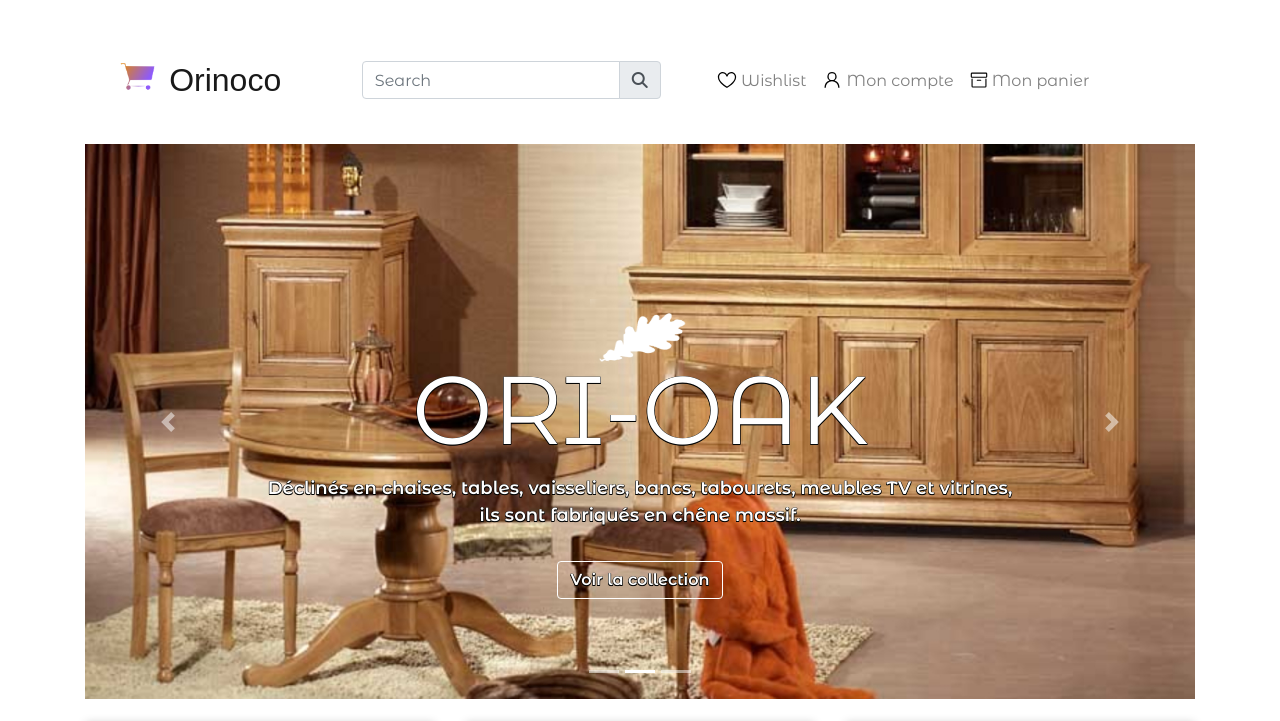
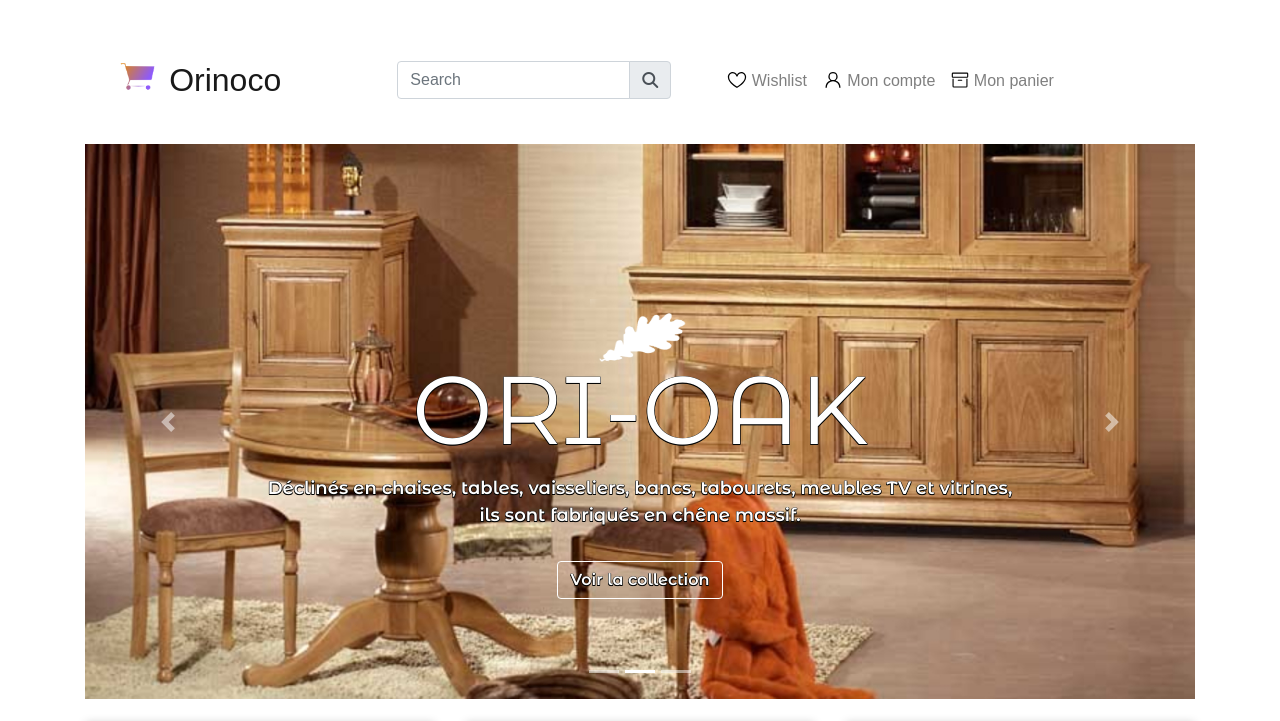
Before and after one commit to NaryBTB/Orinoco, a plain HTML site: page index.html in a window 1280 px wide. Shown: the top 721 px of the page. Drawn offline with nearby package versions, Linux system fonts and the light colour scheme; no server answers.

Commit message:
font style

```diff
--- a/css/style.css
+++ b/css/style.css
@@ -4,7 +4,7 @@ html {
 
 body {
   margin: 0;
-  font-family: "Montserrat Alternates", sans-serif !important;
+  font-family: "Shrikhand", sans-serif !important;
   font-size: 1rem;
   font-weight: 400;
   line-height: 1.5;
```
